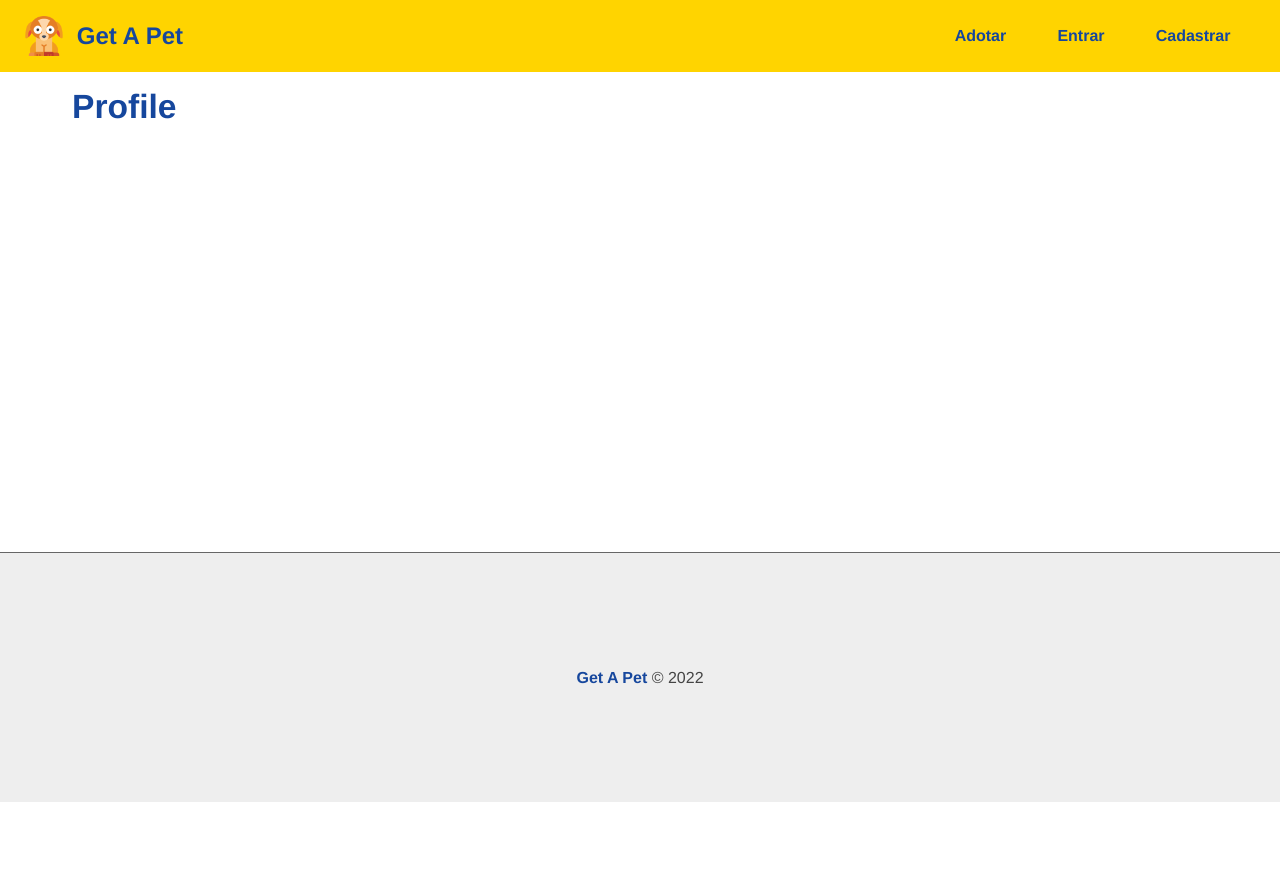
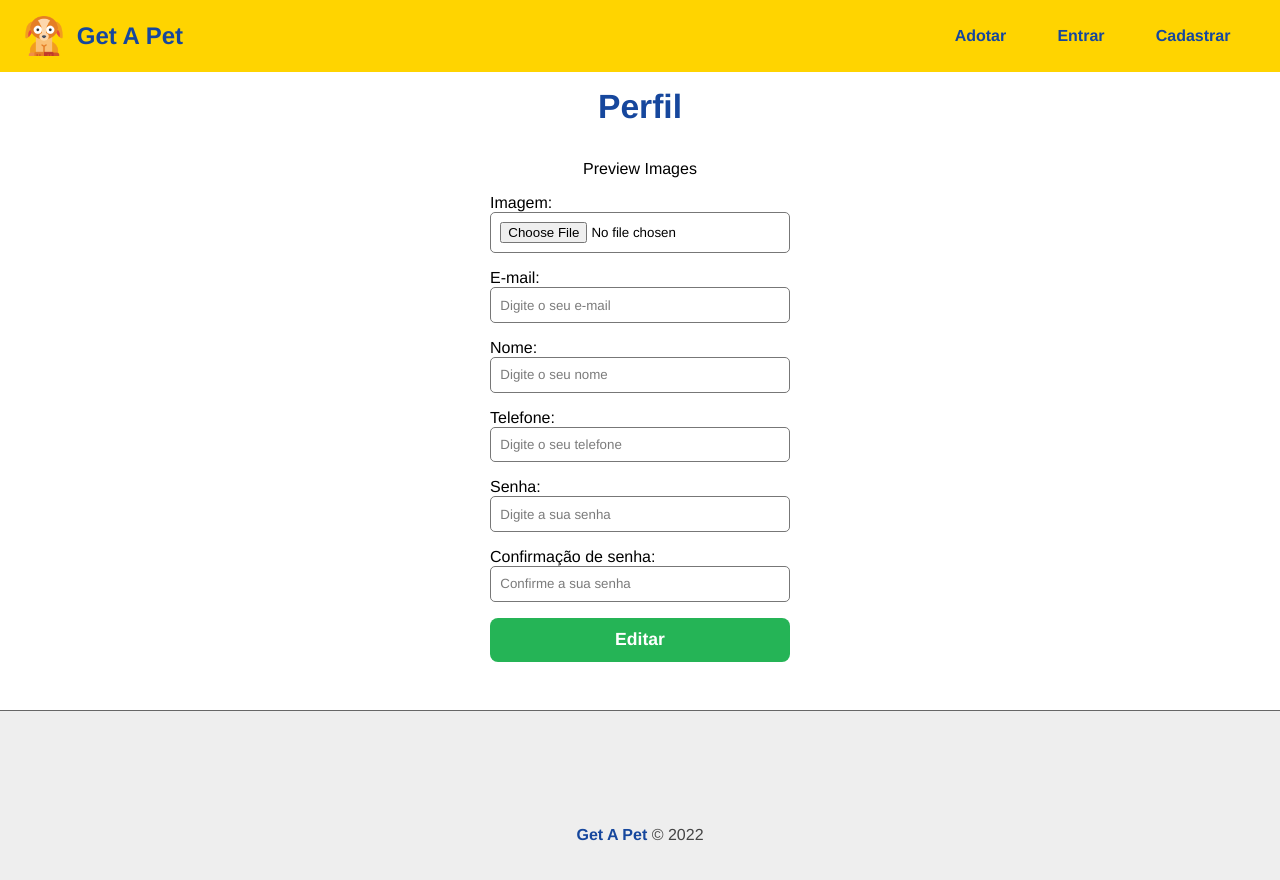
Before and after one commit to valdeirgsilva/get-a-pet, a React (Create React App) app in the folder frontend/: page /user/profile in a window 1280 px wide. Shown: the top 880 px of the page. Before the commit the page ends 802 px from the top, so only its background shows below. Built offline with nearby package versions, Linux system fonts and the light colour scheme; the HTML template or start-up script is replaced by a standard one.

Commit message:
Formulário de edição de usuário

```diff
--- a/frontend/src/components/pages/User/Profile.js
+++ b/frontend/src/components/pages/User/Profile.js
@@ -1,7 +1,70 @@
+import { useState, useEffect } from 'react';
+
+import styles from './Profile.module.css';
+import formStyles from '../../form/Form.module.css';
+
+import Input from '../../form/Input';
+
 function Profile() {
+  const [user, setUser] = useState({});
+
+  function onFileChange(e) { }
+
+  function handleChange(e) { }
+
   return (
     <section>
-      <h1>Profile</h1>
+      <div className={styles.profile_header}>
+        <h1>Perfil</h1>
+        <p>Preview Images</p>
+      </div>
+      <form className={formStyles.form_container}>
+        <Input
+          text="Imagem"
+          type="file"
+          name="image"
+          handleOnChange={onFileChange}
+        />
+        <Input
+          text="E-mail"
+          type="email"
+          name="email"
+          placeholder="Digite o seu e-mail"
+          handleOnChange={handleChange}
+          value={user.email || ''}
+        />
+        <Input
+          text="Nome"
+          type="text"
+          name="name"
+          placeholder="Digite o seu nome"
+          handleOnChange={handleChange}
+          value={user.name || ''}
+        />
+        <Input
+          text="Telefone"
+          type="text"
+          name="phone"
+          placeholder="Digite o seu telefone"
+          handleOnChange={handleChange}
+          value={user.phone || ''}
+        />
+        <Input
+          text="Senha"
+          type="password"
+          name="password"
+          placeholder="Digite a sua senha"
+          handleOnChange={handleChange}
+        />
+        <Input
+          text="Confirmação de senha"
+          type="password"
+          name="confirmpassword"
+          placeholder="Confirme a sua senha"
+          handleOnChange={handleChange}
+        />
+        <input type="submit" value="Editar" />
+      </form>
     </section>
   );
 }
--- a/frontend/src/components/pages/User/Profile.module.css
+++ b/frontend/src/components/pages/User/Profile.module.css
@@ -0,0 +1,4 @@
+.profile_header {
+  text-align: center;
+  margin-bottom: 1em;
+}
```
